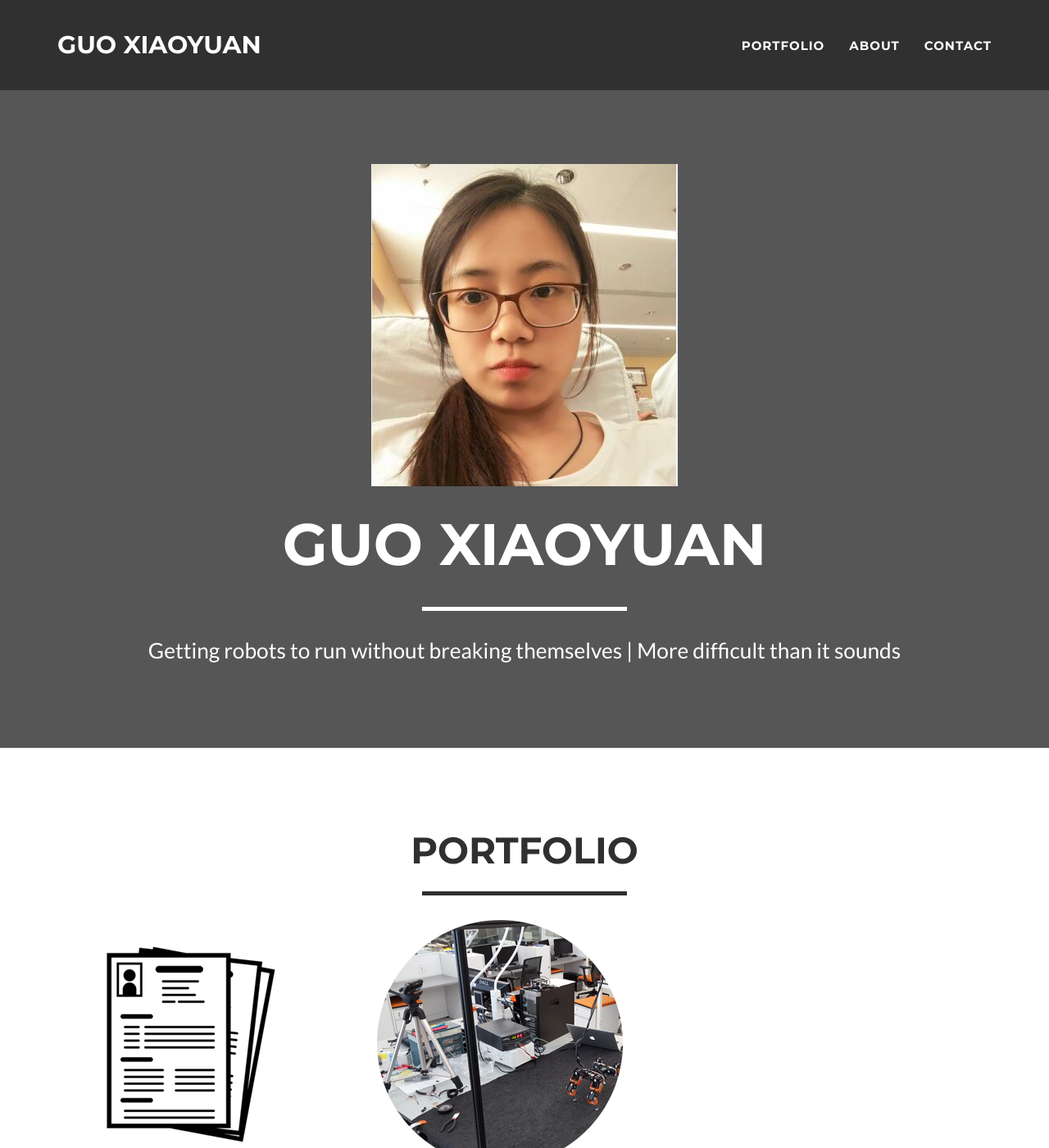
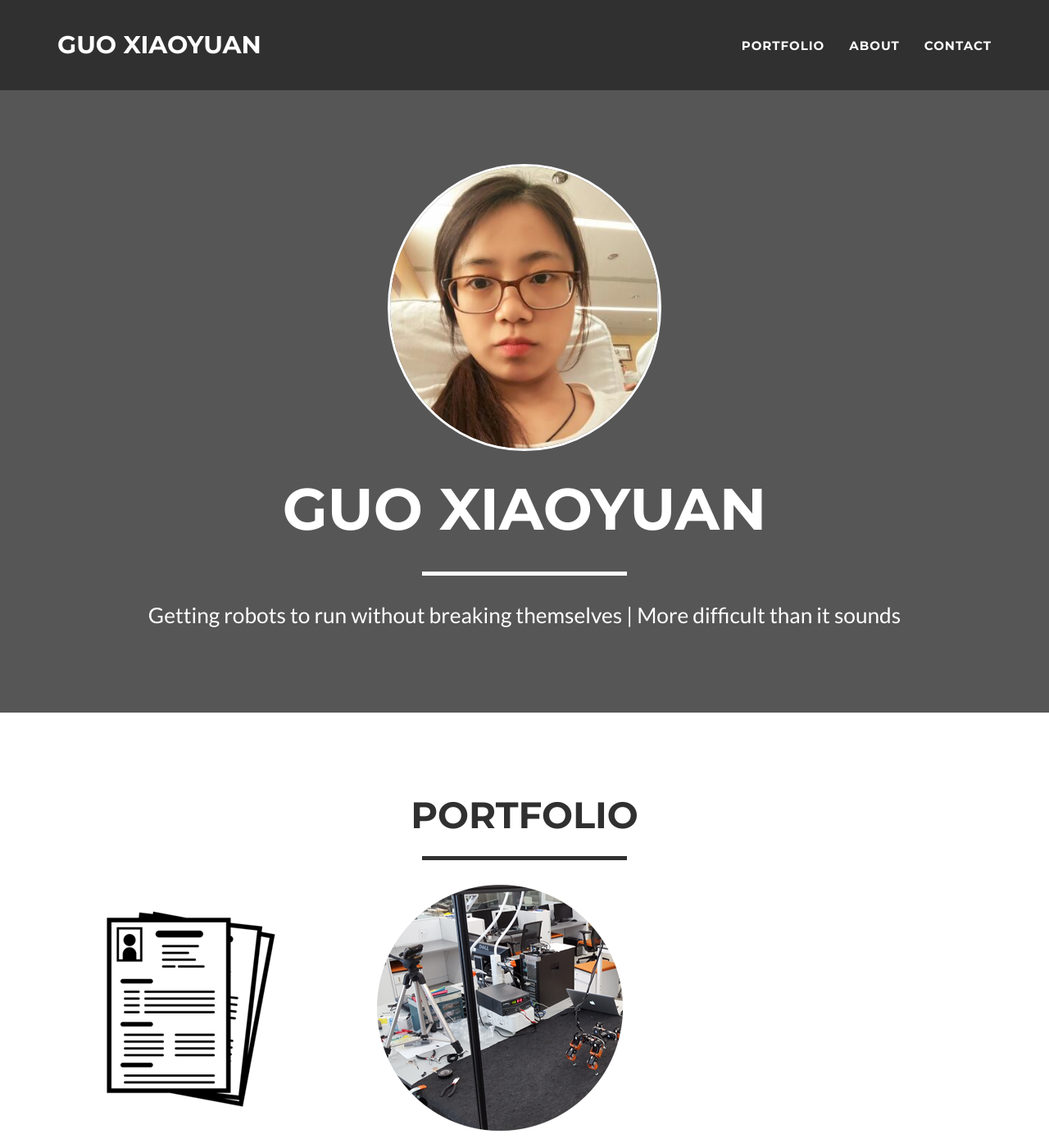
Before and after one commit to davidsonic/website, a Jekyll site: the page built from index.html, in a window 1280 px wide and 1400 px high. Shown: the whole window at 82% size. Built offline with Jekyll 4.4.1, drawn with Linux system fonts in a browser that asks for light colours.

Commit message:
head-logo

```diff
--- a/_includes/css/main.css
+++ b/_includes/css/main.css
@@ -36,6 +36,11 @@ h6 {
     font-weight: 700;
 }
 
+.head-logo{
+    border-radius:50%;
+    border: 3px solid white;
+
+}
 hr.star-light,
 hr.star-primary {
     margin: 25px auto 30px;
--- a/_includes/header.html
+++ b/_includes/header.html
@@ -3,7 +3,7 @@
         <div class="container">
             <div class="row">
                 <div class="col-lg-12">
-                    <img class="img-responsive" src="img/profile.png" alt="">
+                    <img class="head-logo" src="img/profile.png" style="height:350px;" alt="">
                     <div class="intro-text">
                         <span class="name">{{ site.title }}</span>
                         <hr class="star-light">
```
